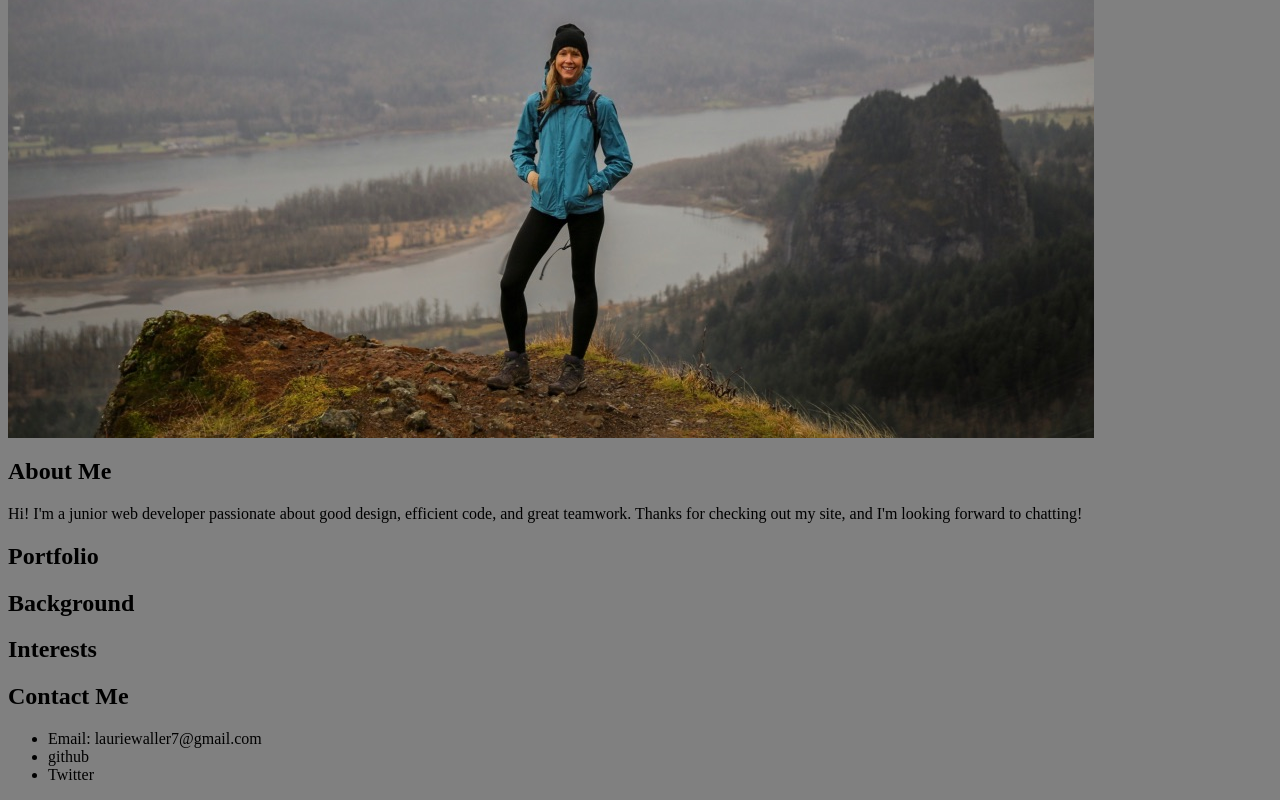
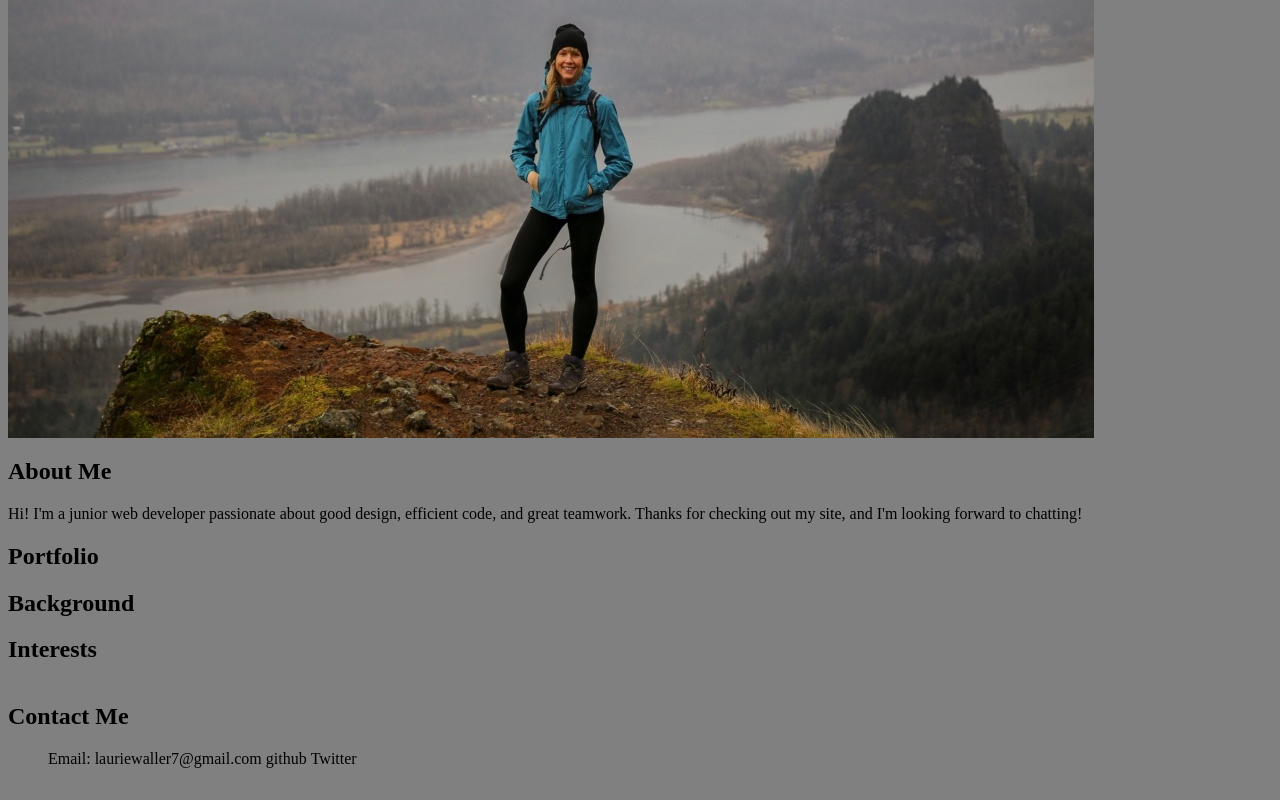
Before and after one commit to laurie7/portfolio, a plain HTML site: page portfolio/index.html in a window 1280 px wide. Shown: the part 366-1166 px from the top of the page. After the commit the page ends 1049 px from the top, so only its background shows below. Drawn offline with Linux system fonts and the light colour scheme.

Commit message:
practice styles

```diff
--- a/portfolio/css/styles.css
+++ b/portfolio/css/styles.css
@@ -13,3 +13,7 @@ img {
 .contact {
   display: inline;
 }
+
+.footer {
+  position: fixed;
+}
--- a/portfolio/index.html
+++ b/portfolio/index.html
@@ -20,12 +20,14 @@
 
   <h2>Interests</h2>
 
+  <div class='footer'>
   <h2>Contact Me</h2>
   <ul>
-    <li>Email: lauriewaller7@gmail.com</li>
-    <li>github</li>
-    <li>Twitter</li>
+    <li class='contact'>Email: lauriewaller7@gmail.com</li>
+    <li class='contact'>github</li>
+    <li class='contact'>Twitter</li>
   </ul>
+</div>
 
 </body>
 </html>
```
